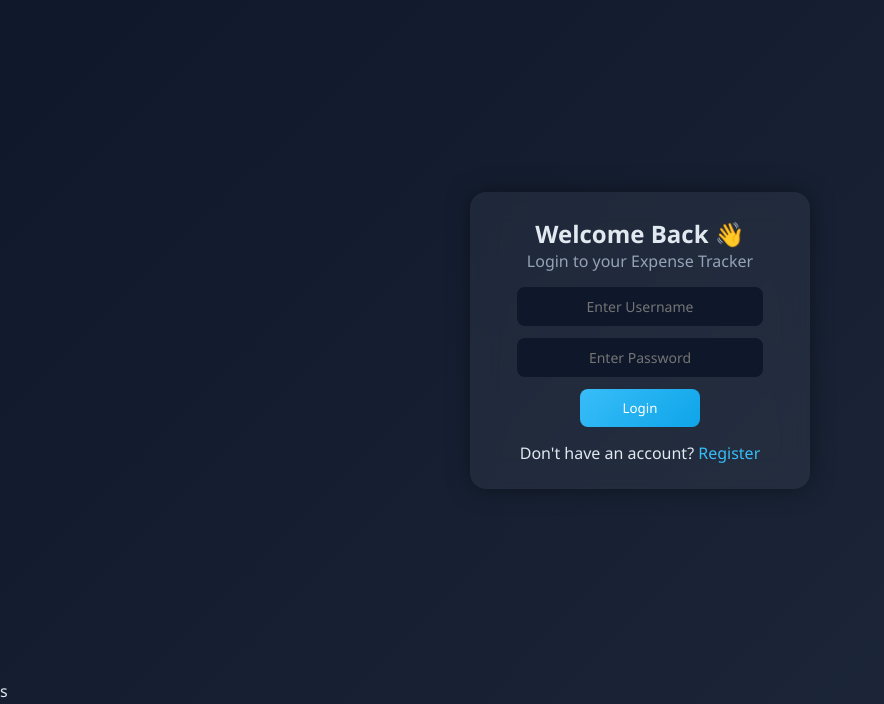
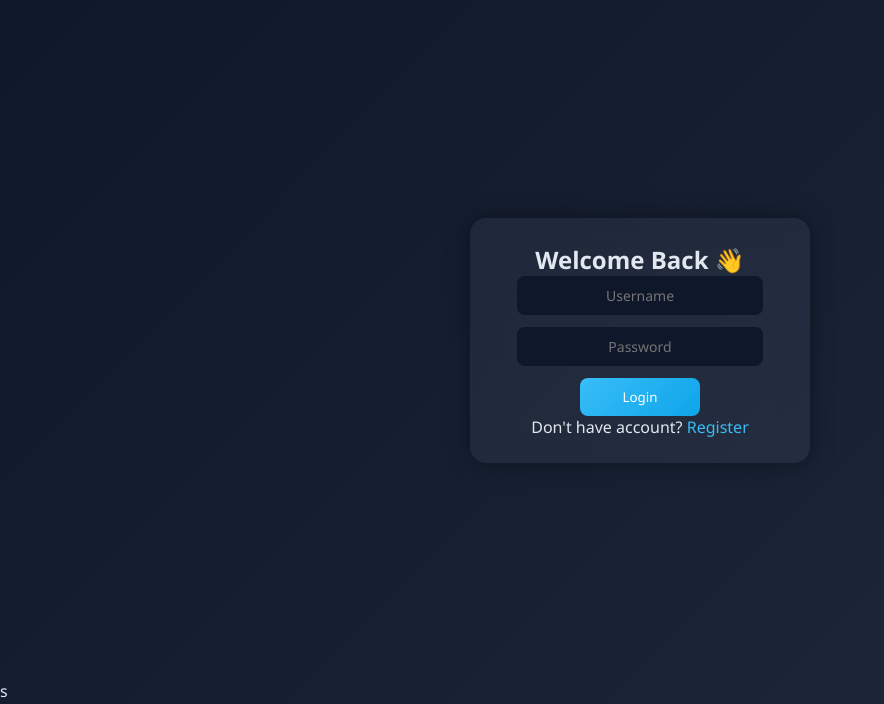
Before and after one commit to Vasanth-hub-art/Vasa-Expense, a Flask app: page /login in a window 1280 px wide. Shown: the part 51-755 px from the top of the page, without its empty margins (0-884 px from the left). Run offline with Flask 3, Linux system fonts and the light colour scheme; some libraries are stand-ins or nearby versions.

Commit message:
Update login.html

```diff
--- a/templates/login.html
+++ b/templates/login.html
@@ -2,45 +2,25 @@
 {% block content %}
 
 <div class="login-wrapper">
-
     <div class="card">
 
         <h2>Welcome Back 👋</h2>
-        <p style="color:#94a3b8; margin-bottom:15px;">
-            Login to your Expense Tracker
-        </p>
 
-        <!-- ✅ ERROR MESSAGE -->
         {% with messages = get_flashed_messages() %}
-          {% if messages %}
-            <p style="color:#f87171; margin-bottom:10px;">
-                {{ messages[0] }}
-            </p>
-          {% endif %}
+        {% if messages %}
+            <p style="color:red;">{{ messages[0] }}</p>
+        {% endif %}
         {% endwith %}
 
-        <form method="POST" action="/login">
-
-            <input name="username"
-                   placeholder="Enter Username"
-                   required>
-
-            <input name="password"
-                   type="password"
-                   placeholder="Enter Password"
-                   required>
-
-            <button type="submit">Login</button>
-
+        <form method="POST" action="{{ url_for('login') }}">
+            <input name="username" placeholder="Username" required>
+            <input name="password" type="password" placeholder="Password" required>
+            <button>Login</button>
         </form>
 
-        <p style="margin-top:15px;">
-            Don't have an account?
-            <a href="/register">Register</a>
-        </p>
+        <p>Don't have account? <a href="{{ url_for('register') }}">Register</a></p>
 
     </div>
-
 </div>
 
 {% endblock %}
```
